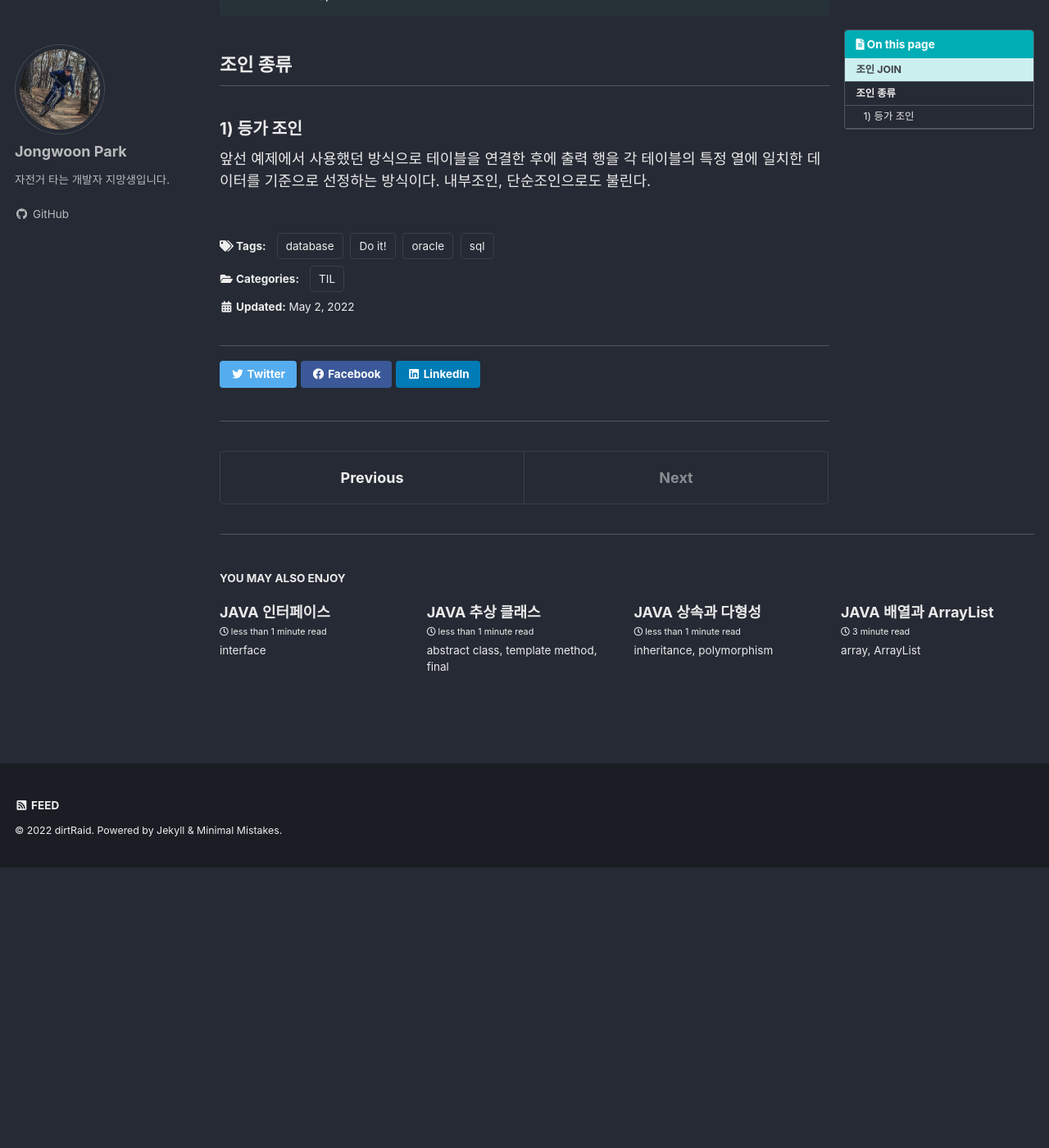
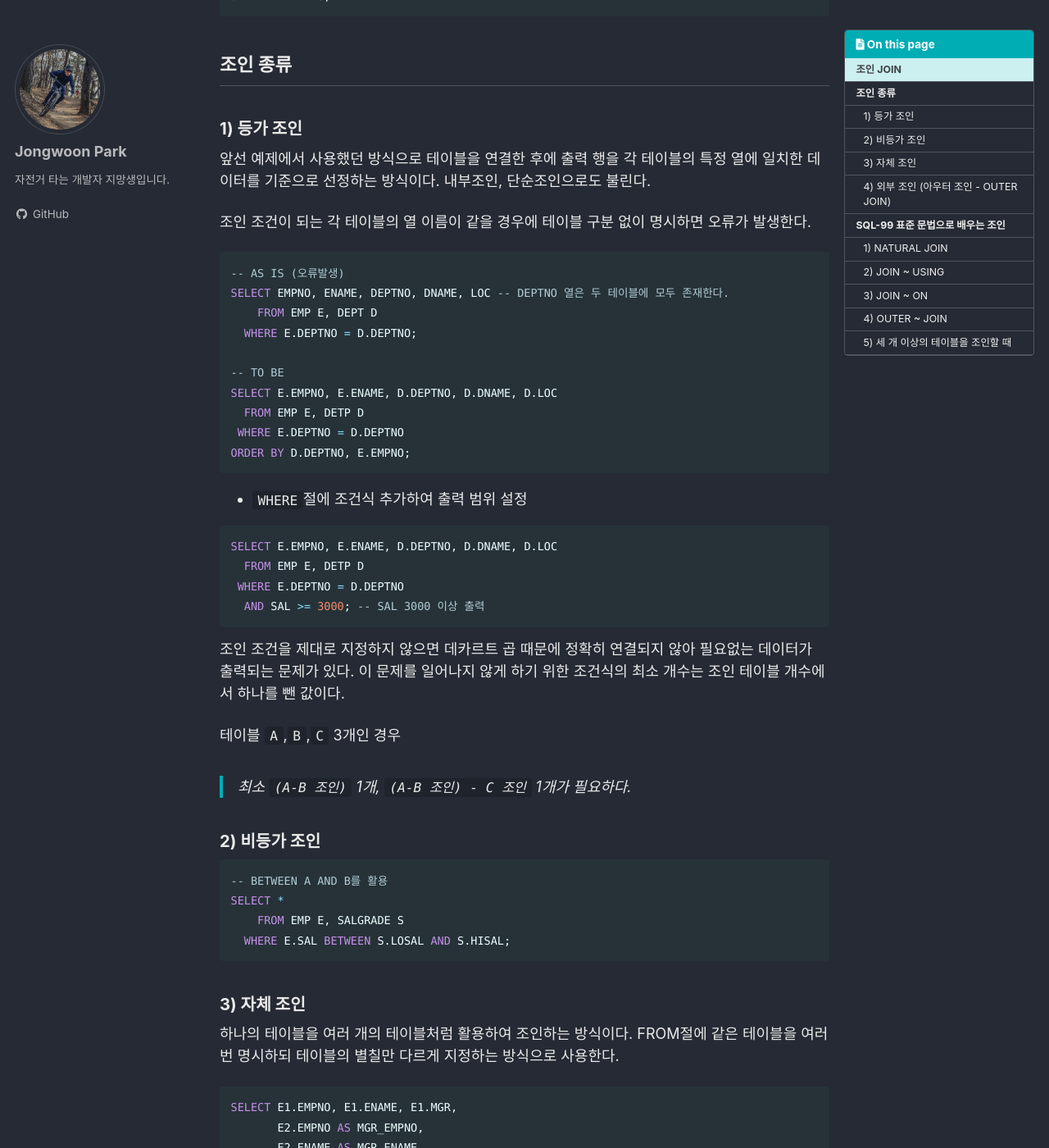
Before and after one commit to nortiz1349/dirtRaid, a Jekyll site: the page built from _posts/2022-05-02-til-oracle-join.md, in a window 1280 px wide and 1400 px high, scrolled down 944 px. Shown: the whole window at 82% size. Built offline with Jekyll 4.4.1, drawn with Linux system fonts in a browser that asks for light colours; cached includes are drawn as plain includes; some web fonts are replaced; before the commit the page ends 2002 px from its top, so only the background shows below that; some of the changed text lies outside the part shown.

Commit message:
오라클 조인 수업정리

````diff
--- a/_posts/2022-05-02-til-oracle-join.md
+++ b/_posts/2022-05-02-til-oracle-join.md
@@ -52,3 +52,126 @@ ORDER BY EMPNO;
 ### 1) 등가 조인
 
 앞선 예제에서 사용했던 방식으로 테이블을 연결한 후에 출력 행을 각 테이블의 특정 열에 일치한 데이터를 기준으로 선정하는 방식이다. 내부조인, 단순조인으로도 불린다.
+
+조인 조건이 되는 각 테이블의 열 이름이 같을 경우에 테이블 구분 없이 명시하면 오류가 발생한다.
+
+```sql
+-- AS IS (오류발생)
+SELECT EMPNO, ENAME, DEPTNO, DNAME, LOC -- DEPTNO 열은 두 테이블에 모두 존재한다.
+    FROM EMP E, DEPT D
+  WHERE E.DEPTNO = D.DEPTNO;
+
+-- TO BE
+SELECT E.EMPNO, E.ENAME, D.DEPTNO, D.DNAME, D.LOC
+  FROM EMP E, DETP D
+ WHERE E.DEPTNO = D.DEPTNO
+ORDER BY D.DEPTNO, E.EMPNO;
+```
+
+- `WHERE`절에 조건식 추가하여 출력 범위 설정
+
+```sql
+SELECT E.EMPNO, E.ENAME, D.DEPTNO, D.DNAME, D.LOC
+  FROM EMP E, DETP D
+ WHERE E.DEPTNO = D.DEPTNO
+  AND SAL >= 3000; -- SAL 3000 이상 출력
+```
+
+조인 조건을 제대로 지정하지 않으면 데카르트 곱 때문에 정확히 연결되지 않아 필요없는 데이터가 출력되는 문제가 있다. 이 문제를 일어나지 않게 하기 위한 조건식의 최소 개수는 조인 테이블 개수에서 하나를 뺀 값이다.
+
+테이블 `A`,`B`,`C` 3개인 경우
+> 최소 `(A-B 조인)` 1개, `(A-B 조인) - C 조인` 1개가 필요하다.
+
+### 2) 비등가 조인
+
+```sql
+-- BETWEEN A AND B를 활용
+SELECT *
+    FROM EMP E, SALGRADE S
+  WHERE E.SAL BETWEEN S.LOSAL AND S.HISAL;
+```
+
+### 3) 자체 조인
+
+하나의 테이블을 여러 개의 테이블처럼 활용하여 조인하는 방식이다. FROM절에 같은 테이블을 여러 번 명시하되 테이블의 별칠만 다르게 지정하는 방식으로 사용한다.
+
+```sql
+SELECT E1.EMPNO, E1.ENAME, E1.MGR,
+       E2.EMPNO AS MGR_EMPNO,
+       E2.ENAME AS MGR_ENAME
+    FROM EMP E1, E2
+  WHERE E1.MGR = E2.EMPNO;
+```
+
+### 4) 외부 조인 (아우터 조인 - OUTER JOIN)
+
+등가 조인, 자체 조인은 데이터가 있는 경우에만 결과를 출력하므로 내부 조인이라고 부른다. 외부 조인은 기준 열의 어느 한쪽이 NULL이어도 강제로 출력하는 방식이다.
+
+- 왼쪽 외부 조인(Left Outer Join) : 왼쪽 열 기준으로 오른쪽 열의 데이터 존재 여부에 상관없이 출력한다.
+`WHERE TABLE1.COL1 = TABLE2.COL1(+)`
+- 오른쪽 외부 조인(Right Outer Join)
+`WHERE TABLE1.COL1(+) = TABLE2.COL1`
+
+```sql
+SELECT E1.EMPNO, E1.ENAME, E1.MGR,
+       E2.EMPNO AS MGR_EMPNO,
+       E2.ENAME AS MGR_ENAME
+    FROM EMP E1, E2
+  WHERE E1.MGR = E2.EMPNO(+) -- 왼쪽 조인
+ORDER BY E1.EMPNO;
+```
+
+## SQL-99 표준 문법으로 배우는 조인
+
+### 1) NATURAL JOIN
+
+등가 조인을 대신하여 사용할 수 있는 방법이다. 조인 대상이 되는 두 테이블에 이름과 자료형이 같은 열을 찾은 후 그 열을 기준으로 등가 조인을 한다.
+
+기존 등가 조인과 다르게 조인 기준이 되는 열을 SELECT 절에 명시할 때는 테이블 이름을 붙이면 안된다.
+> `D.DEPTNO` (X), `DEPTNO` (O)`
+
+### 2) JOIN ~ USING
+
+`NATURAL JOIN`이 자동으로 조인 기준 열을 지정하는 것과 달리 `USING` 키워드에 조인 기준으로 사용할 열을 명시하여 사용한다.
+
+`FROM TABLE1 JOIN TABLE2 USE (조인에 사용한 기준열)`
+
+```sql
+SELECT E.EMPNO, E.ENAME, E.JOB, E.MGR, E.HIREDATE, E.SAL, E.COMM,
+       DEPTNO, D.DNAME, D.LOC
+    FROM EMP E JOIN DEPT D USING (DEPTNO)
+  WHERE SAL >= 3000
+ORDER BY DEPTNO, E.EMPNO;
+```
+
+### 3) JOIN ~ ON
+
+WHEREW 절에 있는 조인 조건식을 ON 키워드 옆에 작성한다.
+
+`FROM TABLE1 JOIN TABLE2 ON (조인 조건식)`
+
+### 4) OUTER ~ JOIN
+
+```sql
+-- 왼쪽 외부 조인
+WHERE TABLE1.COL1 = TABLE2.COL1(+)
+FROM TABLE1 LEFT OUTER JOIN TABLE2 ON (조인조건식)
+-- 오른쪽 외부 조인
+WHERE TABLE1.COL1(+) = TABLE2.COL1
+FROM TABLE1 RIGHT OUTER JOIN TABLE2 ON (조인조건식)
+-- 전체 외부 조인
+FROM TABLE1 FULL OUTER JOIN TABLE2 ON (조인조건식)
+```
+
+### 5) 세 개 이상의 테이블을 조인할 때
+
+```sql
+FROM TABLE1, TABLE2, TABLE3
+WHERE TABLE1.COL = TABLE2.COL
+AND TABLE2.COL = TABLR3.COL
+
+-- =
+
+FROM TABLE1 JOIN TABLE2 ON (조건식)
+JOIN TABLE3 ON (조건식)
+```
````
